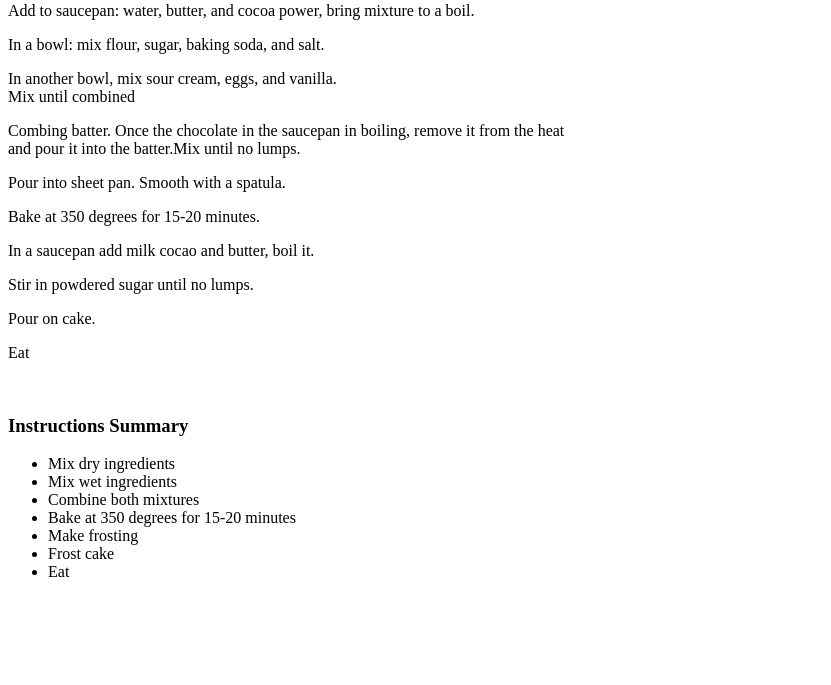
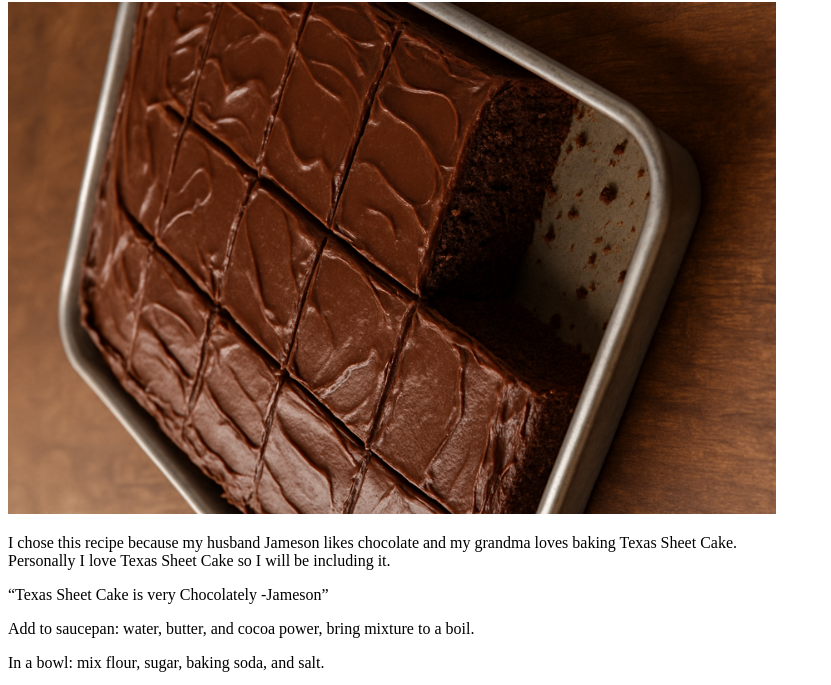
Before and after one commit to DaRealCoolGaming/darealcoolgaming.github.io, a plain HTML site: page Projects/Recipes/Texas Sheet Cake.html in a window 1280 px wide. Shown: the part 78-763 px from the top of the page, without its empty margins (0-831 px from the left). Drawn offline with Linux system fonts and the light colour scheme.

Commit message:
Add images and jameson

```diff
--- a/Projects/Recipes/Texas Sheet Cake.html
+++ b/Projects/Recipes/Texas Sheet Cake.html
@@ -6,6 +6,9 @@
 </head>
 <body>
     <h1>Texas Sheet Cake</h1>
+    <img src="../../images/Cake.png" alt="Picture of Texas Sheet Cake">
+    <P>I chose this recipe because my husband Jameson likes chocolate and my grandma loves baking Texas Sheet Cake. <br>Personally I love Texas Sheet Cake so I will be including it.</P>
+    <q>Texas Sheet Cake is very Chocolately -Jameson</q>
     <p>Add to saucepan: water, butter, and cocoa power, bring mixture to a boil.</p>
     <p>In a bowl: mix flour, sugar, baking soda, and salt.</p>
     <p>In another bowl, mix sour cream, eggs, and vanilla.<br>Mix until combined</p>
```
Also changed, not shown: Projects/Recipes/Chick-fil-a Chicken Sandwich.html (+1 -0 lines), images/Cake.png (added), images/Chicken.png (added), 1 other file.
